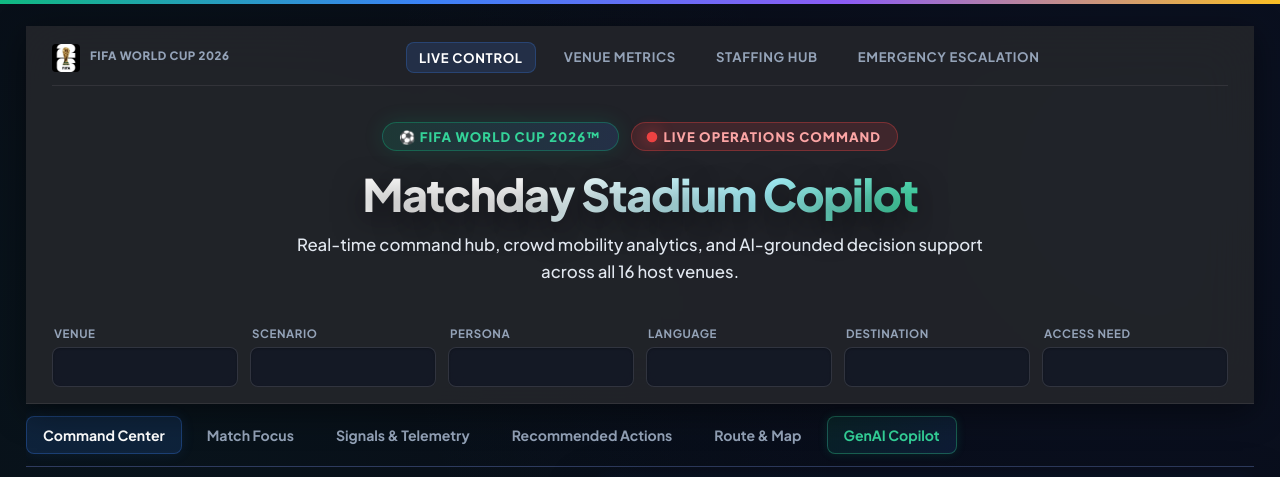
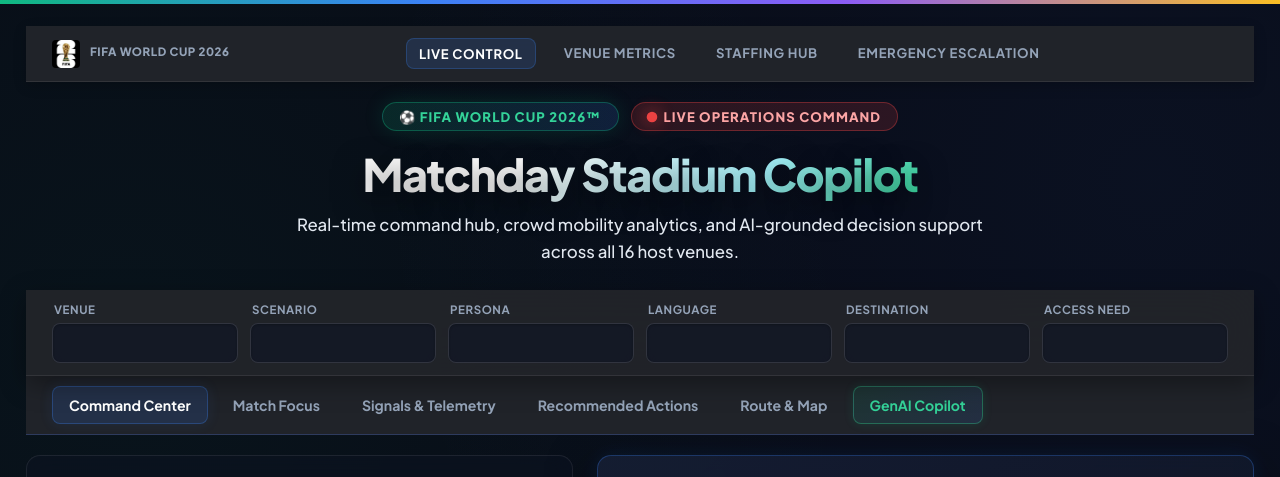
Before and after one commit to WaqassKhn/FIFA_2026_H2S, a website: page public/index.html in a window 1280 px wide. Shown: the top 477 px of the page. Drawn offline with Linux system fonts and the light colour scheme; no server answers.

Commit message:
fix: replace javascript scroll class toggle with native CSS sticky layers to eliminate scroll resizing jitter loops

```diff
--- a/public/app.js
+++ b/public/app.js
@@ -690,17 +690,7 @@
     });
   });
 
-  // Minimize app-header using hysteresis to prevent sticky layout scroll jitter
-  window.addEventListener("scroll", () => {
-    const header = document.querySelector(".app-header");
-    if (header) {
-      if (window.scrollY > 150) {
-        header.classList.add("minimized");
-      } else if (window.scrollY < 40) {
-        header.classList.remove("minimized");
-      }
-    }
-  });
+
 
   els.askButton.addEventListener("click", askAssistant);
   els.clearButton.addEventListener("click", () => {
--- a/public/styles.css
+++ b/public/styles.css
@@ -101,39 +101,8 @@
 }
 
 /* Header & Sticky Top Bar */
-/* Header & Sticky Top Bar */
 .app-header {
-  position: sticky;
-  top: 0;
-  z-index: 100;
-  background: rgba(34, 37, 42, 0.94); /* Slate Charcoal background */
-  backdrop-filter: blur(24px);
-  -webkit-backdrop-filter: blur(24px);
-  border-bottom: 1px solid rgba(255, 255, 255, 0.08);
-  padding: 16px 26px;
-  box-shadow: 0 8px 32px rgba(0, 0, 0, 0.45);
-  display: flex;
-  flex-direction: column;
-  gap: 16px;
-  transition: all 0.35s cubic-bezier(0.16, 1, 0.3, 1);
-}
-
-.app-header.minimized {
-  padding: 10px 26px;
-  gap: 8px;
-  box-shadow: 0 4px 20px rgba(0, 0, 0, 0.55);
-}
-
-.app-header.minimized .hero-banner {
-  max-height: 0 !important;
-  opacity: 0 !important;
-  padding: 0 !important;
-  margin: 0 !important;
-  pointer-events: none;
-}
-
-.app-header.minimized .header-top-bar {
-  padding-bottom: 8px;
+  display: contents;
 }
 
 .wc-logo-mini {
@@ -144,13 +113,20 @@
 }
 
 .header-top-bar {
+  position: sticky;
+  top: 0;
+  z-index: 102;
+  background: rgba(34, 37, 42, 0.96); /* Slate Charcoal background */
+  backdrop-filter: blur(24px);
+  -webkit-backdrop-filter: blur(24px);
+  padding: 12px 26px;
   display: flex;
   justify-content: space-between;
   align-items: center;
   gap: 20px;
   width: 100%;
-  padding-bottom: 12px;
   border-bottom: 1px solid rgba(255, 255, 255, 0.08);
+  box-shadow: 0 4px 12px rgba(0, 0, 0, 0.2);
 }
 
 .logo-mini {
@@ -290,6 +266,15 @@
 }
 
 .filter-row {
+  position: sticky;
+  top: 53px; /* sits right below top bar */
+  z-index: 101;
+  background: rgba(34, 37, 42, 0.94);
+  backdrop-filter: blur(24px);
+  -webkit-backdrop-filter: blur(24px);
+  padding: 12px 26px;
+  border-bottom: 1px solid rgba(255, 255, 255, 0.08);
+  box-shadow: 0 8px 24px rgba(0, 0, 0, 0.35);
   display: grid;
   grid-template-columns: repeat(6, 1fr);
   gap: 12px;
@@ -452,11 +437,17 @@
 
 /* Tab Navigation */
 .dashboard-tabs {
+  position: sticky;
+  top: 115px; /* sits below filter row */
+  z-index: 100;
+  background: rgba(34, 37, 42, 0.96);
+  backdrop-filter: blur(24px);
+  -webkit-backdrop-filter: blur(24px);
   display: flex;
   gap: 8px;
   border-bottom: 1px solid var(--line);
-  padding: 12px 0;
-  margin-bottom: 14px;
+  padding: 10px 26px;
+  margin-bottom: 20px;
   overflow-x: auto;
   scrollbar-width: none; /* Firefox */
 }
```
